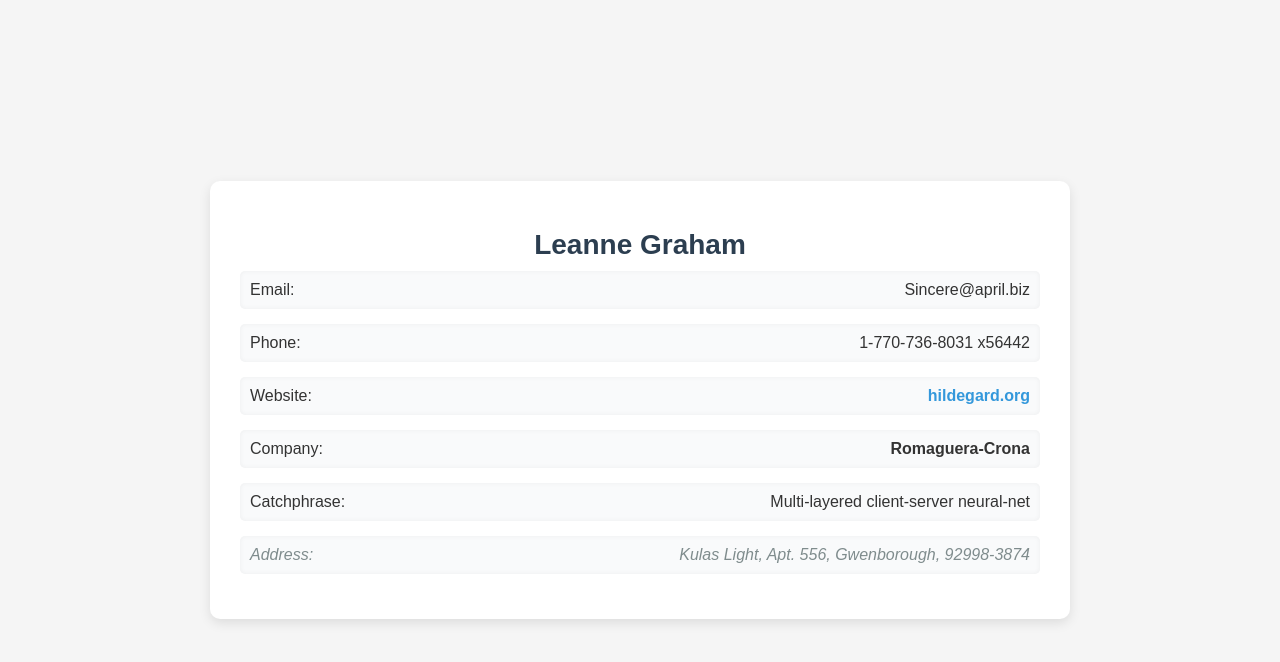
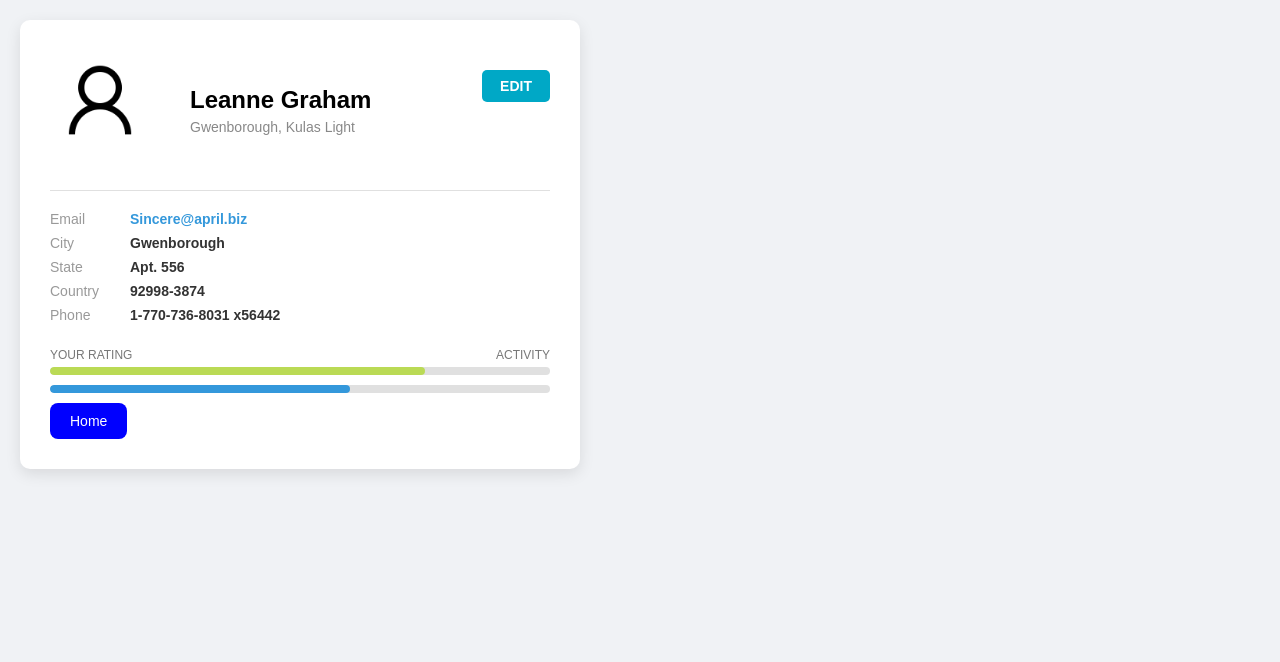
Before and after one commit to AmalStudentWepro/HomeWork-42, a plain HTML site: page user.html in a window 1280 px wide. Drawn offline with Linux system fonts and the light colour scheme.

Commit message:
Add files via upload

```diff
--- a/css/style.css
+++ b/css/style.css
@@ -11,7 +11,7 @@ body {
     gap: 10px;
 	justify-content: center;
 }
-h1{
+.text {
 	display: flex;
 	justify-content: center;
 }
@@ -46,9 +46,6 @@ h1{
     transition: color 0.3s ease;
 }
 
-.card a:hover {
-    color: #007FFF;
-}
 
 button {
     padding: 10px 20px;
@@ -62,69 +59,132 @@ button {
 }
 
 
+/* 2 */
 
-body {
-  font-family: 'Arial', sans-serif;
-  background-color: #f5f5f5;
-  margin: 0;
-  padding: 0;
-  display: flex;
-  justify-content: center;
-  align-items: center;
-  height: 100vh;
-  color: #333;
+#profile-container {
+  background: white;
+  width: 500px;
+  padding: 30px;
+  border-radius: 10px;
+  box-shadow: 0 5px 15px rgba(0,0,0,0.1);
+  position: relative;
 }
 
-#user-info-container {
-  background-color: #ffffff;
-  padding: 30px;
-  border-radius: 10px;
-  box-shadow: 0 4px 12px rgba(0, 0, 0, 0.1);
-  width: 90%;
-  max-width: 800px;
-  margin: 20px;
+.profile-header {
+  display: flex;
+  align-items: center;
+  position: relative;
+  border-bottom: 1px solid #e0e0e0;
+  padding-bottom: 20px;
 }
 
-h1 {
-  font-size: 28px;
-  margin-bottom: 10px;
-  color: #2c3e50;
-  text-align: center;
+.profile-image {
+  width: 120px;
+  height: 120px;
+  border-radius: 50%;
+  object-fit: cover;
+  margin-right: 20px;
+}
+
+.upload-icon {
+  position: absolute;
+  left: 100px;
+  top: 15px;
+  background: white;
+  border-radius: 50%;
+  padding: 5px;
+  box-shadow: 0 2px 6px rgba(0,0,0,0.2);
+  cursor: pointer;
+}
+
+.profile-info {
+  flex-grow: 1;
+}
+
+.profile-info h2 {
+  margin: 0;
+  font-size: 24px;
+}
+
+.profile-info p {
+  margin: 5px 0 0 0;
+  font-size: 14px;
+  color: #888;
+}
+
+.edit-button {
+  position: absolute;
+  right: 0;
+  top: 20px;
+  background: #00a8c6;
+  border: none;
+  color: white;
+  font-weight: bold;
+  padding: 8px 18px;
+  border-radius: 5px;
+  cursor: pointer;
+}
+
+.edit-button:hover {
+  background: #0086a1;
+}
+
+.profile-details {
+  margin-top: 20px;
+}
+
+.detail-item {
+  display: flex;
+  margin-bottom: 8px;
+  font-size: 14px;
+}
+
+.detail-item span:first-child {
+  width: 80px;
+  color: #999;
+}
+
+.detail-item span:last-child,
+.detail-item a {
+  color: #333;
+  text-decoration: none;
   font-weight: bold;
 }
 
-p {
-  font-size: 18px;
-  margin: 8px 0;
-  line-height: 1.6;
+.detail-item a {
+  color: #3498db;
 }
 
-a {
-  color: #3498db;
-  text-decoration: none;
-  font-weight: 600;
+.progress-bars {
+  margin-top: 25px;
 }
 
-a:hover {
-  text-decoration: underline;
+.progress-labels {
+  display: flex;
+  justify-content: space-between;
+  font-size: 12px;
+  color: #777;
+  margin-bottom: 5px;
 }
 
-.info-item {
-  display: flex;
-  justify-content: space-between;
-  margin-bottom: 15px;
-  padding: 10px;
-  background-color: #f9fafb;
-  border-radius: 5px;
-  box-shadow: inset 0 0 5px rgba(0, 0, 0, 0.05);
+.progress-bar {
+  background: #e0e0e0;
+  height: 8px;
+  border-radius: 4px;
+  margin-bottom: 10px;
+  overflow: hidden;
 }
 
-.info-item-address {
-  font-style: italic;
-  color: #7f8c8d;
+.progress-bar-inner {
+  height: 100%;
+  width: 0;
+  border-radius: 4px;
 }
 
-p strong {
-  font-weight: bold;
-  color: #16a085;
+.rating {
+  background: #bada55;
 }
+
+.activity {
+  background: #3498db;
+}
--- a/index.html
+++ b/index.html
@@ -7,13 +7,13 @@
 </head>
 <body>
 
-<h1>Facebook 2</h1>
+<h2 class="text">Facebook 2</h2>
 
 <div class="cards" id="cards"></div>
 
 
 
-<script src="./js/inexDB.js"></script>
+<script src="./js/indexDB.js"></script>
 <script src="./js/index.js"></script>
 
 </body>
--- a/js/user.js
+++ b/js/user.js
@@ -1,44 +1,112 @@
-function createUserInfo(data) {
-    const userInfoContainer = document.getElementById("user-info-container");
+const container = document.getElementById('profile-container');
 
-    const userName = document.createElement("h1");
-    userName.textContent = `${data.name}`;
+const profileHeader = document.createElement('div');
+profileHeader.className = 'profile-header';
 
-    const userEmail = document.createElement("div");
-    userEmail.classList.add("info-item");
-    userEmail.innerHTML = `<span>Email:</span><span>${data.email}</span>`;
+const imgBlock = document.createElement('div');
+imgBlock.className = 'profile-image';
+imgBlock.innerHTML = '<img src="../img/user.png" width="100" alt="Profile Picture">';
+profileHeader.appendChild(imgBlock);
 
-    const userPhone = document.createElement("div");
-    userPhone.classList.add("info-item");
-    userPhone.innerHTML = `<span>Phone:</span><span>${data.phone}</span>`;
+const profileInfo = document.createElement('div');
+profileInfo.className = 'profile-info';
 
-    const userWebsite = document.createElement("div");
-    userWebsite.classList.add("info-item");
-    const websiteLink = document.createElement("a");
-    websiteLink.href = `https://${data.website}`;
-    websiteLink.textContent = data.website;
-    userWebsite.innerHTML = `<span>Website:</span>`;
-    userWebsite.appendChild(websiteLink);
+const name = document.createElement('h2');
+name.textContent = user.name;
 
-    const userCompany = document.createElement("div");
-    userCompany.classList.add("info-item");
-    userCompany.innerHTML = `<span>Company:</span><span><strong>${data.company.name}</strong></span>`;
+const cityState = document.createElement('p');
+cityState.textContent = `${user.address.city}, ${user.address.street}`;
 
-    const userCatchPhrase = document.createElement("div");
-    userCatchPhrase.classList.add("info-item");
-    userCatchPhrase.innerHTML = `<span>Catchphrase:</span><span>${data.company.catchPhrase}</span>`;
+const editButton = document.createElement('button');
+editButton.className = 'edit-button';
+editButton.textContent = 'EDIT';
 
-    const userAddress = document.createElement("div");
-    userAddress.classList.add("info-item", "info-item-address");
-    userAddress.innerHTML = `<span>Address:</span><span>${data.address.street}, ${data.address.suite}, ${data.address.city}, ${data.address.zipcode}</span>`;
+profileInfo.appendChild(name);
+profileInfo.appendChild(cityState);
 
-    userInfoContainer.appendChild(userName);
-    userInfoContainer.appendChild(userEmail);
-    userInfoContainer.appendChild(userPhone);
-    userInfoContainer.appendChild(userWebsite);
-    userInfoContainer.appendChild(userCompany);
-    userInfoContainer.appendChild(userCatchPhrase);
-    userInfoContainer.appendChild(userAddress);
+profileHeader.appendChild(profileInfo);
+profileHeader.appendChild(editButton);
+
+const profileDetails = document.createElement('div');
+profileDetails.className = 'profile-details';
+
+const fields = [
+  ['Email', user.email],
+  ['City', user.address.city],
+  ['State', user.address.suite],
+  ['Country', user.address.zipcode],
+  ['Phone', user.phone]
+];
+
+fields.forEach(([label, value]) => {
+  const item = document.createElement('div');
+  item.className = 'detail-item';
+
+  const labelSpan = document.createElement('span');
+  labelSpan.textContent = label;
+
+  const valueSpan = document.createElement('span');
+
+  if (label === 'Email') {
+    const emailLink = document.createElement('a');
+    emailLink.href = `mailto:${value}`;
+    emailLink.textContent = value;
+    valueSpan.appendChild(emailLink);
+  } else {
+    valueSpan.textContent = value;
   }
 
-  createUserInfo(user);
+  item.appendChild(labelSpan);
+  item.appendChild(valueSpan);
+  profileDetails.appendChild(item);
+});
+
+const progressBars = document.createElement('div');
+progressBars.className = 'progress-bars';
+
+const labels = document.createElement('div');
+labels.className = 'progress-labels';
+
+const ratingLabel = document.createElement('span');
+ratingLabel.textContent = 'YOUR RATING';
+
+const activityLabel = document.createElement('span');
+activityLabel.textContent = 'ACTIVITY';
+
+labels.appendChild(ratingLabel);
+labels.appendChild(activityLabel);
+
+const ratingBar = document.createElement('div');
+ratingBar.className = 'progress-bar';
+
+const ratingInner = document.createElement('div');
+ratingInner.className = 'progress-bar-inner rating';
+ratingInner.style.width = '75%';  // это я сделал как пример пимерно ка на картинке на видео как вы показывали (Амаль)
+
+ratingBar.appendChild(ratingInner);
+
+const activityBar = document.createElement('div');
+activityBar.className = 'progress-bar';
+
+const activityInner = document.createElement('div');
+activityInner.className = 'progress-bar-inner activity';
+activityInner.style.width = '60%';  //это тоже пример чтоб красиво было
+
+activityBar.appendChild(activityInner);
+
+progressBars.appendChild(labels);
+progressBars.appendChild(ratingBar);
+progressBars.appendChild(activityBar);
+
+container.appendChild(profileHeader);
+container.appendChild(profileDetails);
+container.appendChild(progressBars);
+
+const homeButton = document.createElement('button');
+homeButton.className = 'home-button';
+homeButton.textContent = 'Home';
+homeButton.addEventListener('click', function() {
+  window.location.href = './index.html';
+});
+
+container.appendChild(homeButton);
--- a/user.html
+++ b/user.html
@@ -8,7 +8,7 @@
 </head>
 <body>
 
-    <div id="user-info-container"></div>
+    <div id="profile-container"></div>
 
     <script src="./js/userDB.js"></script>
     <script src="./js/user.js"></script>
```
